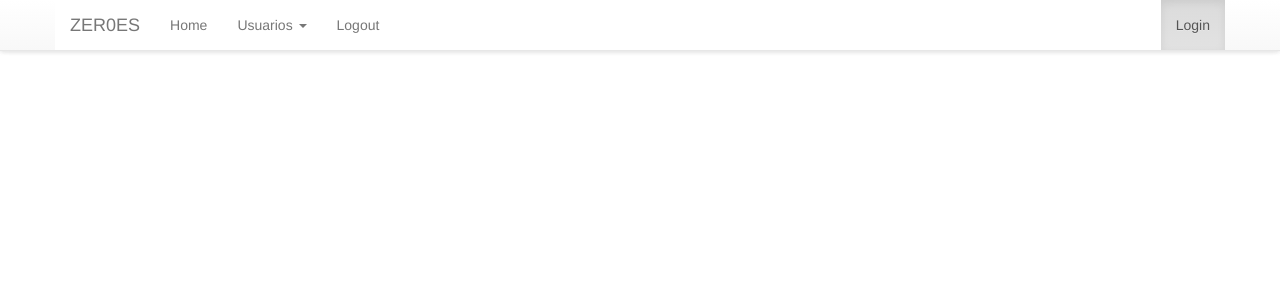
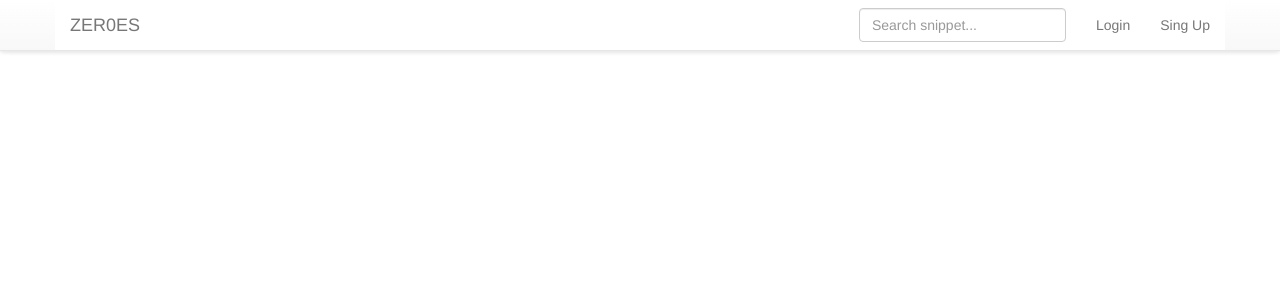
Before and after one commit to MARFMS/ZER0ES, a CakePHP app: the page made by cakephp-2.7.5/app/View/Elements/menu.ctp in a window 1280 px wide. Shown: the top 300 px of the page. Run offline with PHP 8.4 and a stand-in for CakePHP, Linux system fonts and the light colour scheme; the template is opened without the code that fills it, so the values that code supplies are empty; some libraries are stand-ins or nearby versions.

Commit message:
Últimos cambios en menues

```diff
--- a/cakephp-2.7.5/app/View/Elements/authmenu.ctp
+++ b/cakephp-2.7.5/app/View/Elements/authmenu.ctp
@@ -3,25 +3,16 @@
 	<div class="navbar-header">
 	  <button type="button" class="navbar-toggle collapsed" data-toggle="collapse" data-target="#navbar" aria-expanded="false" aria-controls="navbar">
 	  </button>
-	  <a class="navbar-left navbar-brand" href="<?php echo $this->Html->url(array('controller' => 'pages','action'=>'display'));?>"> ZER0ES </a>
+	  <a class="navbar-brand" href="<?php echo $this->Html->url(array('controller' => 'pages','action'=>'display'));?>"> ZER0ES </a>
 	</div>
 	<div id="navbar" class="navbar-collapse collapse">
-	  <ul class="nav navbar-nav">
-		<li><a href="<?php echo $this->Html->url(array('controller' => 'pages','action'=>'display'));?>">Home</a></li>
-		<li> buscar </li>
-	  </ul>
 	  <ul class="nav navbar-nav navbar-right">
-		  <li class="dropdown">
-			  <a href="#" class="dropdown-toggle" data-toggle="dropdown" role="button" aria-haspopup="true" aria-expanded="false">Usuarios <span class="caret"></span></a>
-			  <ul class="dropdown-menu">
-				<li><a href="<?php echo $this->Html->url(array('controller' => 'users','action'=>'index'));?>">Mostrar</a></li>
-				<li role="separator" class="divider"></li>
-				<li><a href="<?php echo $this->Html->url(array('controller' => 'users','action'=>'add'));?>">Agregar</a></li>
-				<li><a href="<?php echo $this->Html->url(array('controller' => 'users','action'=>'logout'));?>">Logout</a></li>
-			  </ul>
-		</li>
-
+			<li><a href="#">Profile</a></li>
+            <li><a href="<?php echo $this->Html->url(array('controller' => 'users','action'=>'logout'));?>">Logout</a></li>
       </ul>
+	  <form class="navbar-form navbar-right">
+			<input type="text" class="form-control" placeholder="Search snippet...">
+	  </form>
 	</div>
   </div>
 </nav>
--- a/cakephp-2.7.5/app/View/Elements/menu.ctp
+++ b/cakephp-2.7.5/app/View/Elements/menu.ctp
@@ -3,25 +3,16 @@
 	<div class="navbar-header">
 	  <button type="button" class="navbar-toggle collapsed" data-toggle="collapse" data-target="#navbar" aria-expanded="false" aria-controls="navbar">
 	  </button>
-	  <a class="navbar-left navbar-brand" href="<?php echo $this->Html->url(array('controller' => 'pages','action'=>'display'));?>"> ZER0ES </a>
+	  <a class="navbar-brand" href="<?php echo $this->Html->url(array('controller' => 'pages','action'=>'display'));?>"> ZER0ES </a>
 	</div>
 	<div id="navbar" class="navbar-collapse collapse">
-	  <ul class="nav navbar-nav">
-		<li><a href="<?php echo $this->Html->url(array('controller' => 'pages','action'=>'display'));?>">Home</a></li>
-		<li class="dropdown">
-		  <a href="#" class="dropdown-toggle" data-toggle="dropdown" role="button" aria-haspopup="true" aria-expanded="false">Usuarios <span class="caret"></span></a>
-		  <ul class="dropdown-menu">
-			<li><a href="<?php echo $this->Html->url(array('controller' => 'users','action'=>'index'));?>">Mostrar</a></li>
-			<li role="separator" class="divider"></li>
-			<li><a href="<?php echo $this->Html->url(array('controller' => 'users','action'=>'add'));?>">Agregar</a></li>
-		  </ul>
-		</li>
-		<li><a href="<?php echo $this->Html->url(array('controller' => 'users','action'=>'logout'));?>">Logout</a></li>
-	  </ul>
 	  <ul class="nav navbar-nav navbar-right">
-            <li class="active"><a href="<?php echo $this->Html->url(array('controller' => 'users','action'=>'login'));?>">Login</a></li>
-
-          </ul>
+            <li><a href="<?php echo $this->Html->url(array('controller' => 'users','action'=>'login'));?>">Login</a></li>
+			<li><a href="<?php echo $this->Html->url(array('controller' => 'users','action'=>'add'));?>">Sing Up</a></li>
+      </ul>
+	  <form class="navbar-form navbar-right">
+			<input type="text" class="form-control" placeholder="Search snippet...">
+	  </form>
 	</div>
   </div>
 </nav>
--- a/cakephp-2.7.5/app/View/Pages/home.ctp
+++ b/cakephp-2.7.5/app/View/Pages/home.ctp
@@ -1 +1,2 @@
 <?php echo $this->Html->link(array('controller' => 'users', 'action' => 'logout'));?>
+<?php App::import('View', 'Snippets')?>
```
